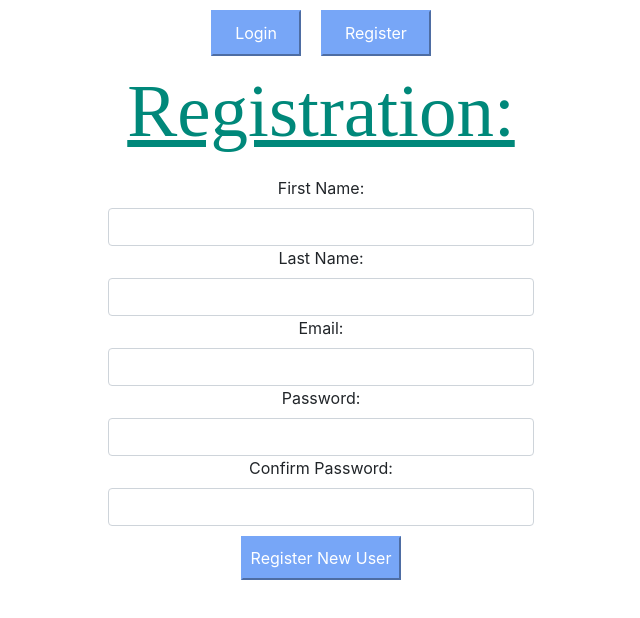
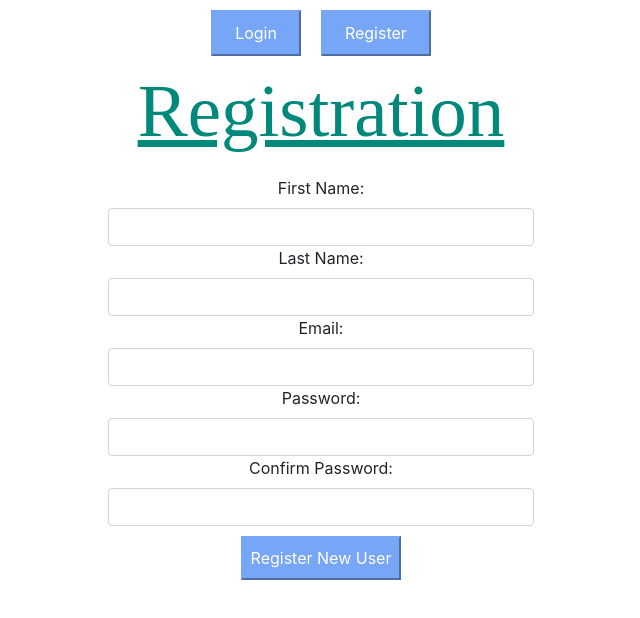
Before and after one commit to nancydo272/RentalHomeProject, a React (Create React App) app in the folder client/: page /register in a window 1280 px wide. Shown: the top 618 px of the page, without its empty margins (319-959 px from the left). Built offline with nearby package versions, Linux system fonts and the light colour scheme.

Commit message:
lastpush

```diff
--- a/client/src/components/Register.js
+++ b/client/src/components/Register.js
@@ -49,7 +49,7 @@ function Register() {
     };
 return(
         <div className='col-4 mx-auto'>
-            <h4 className="regHeader">Registration:</h4>
+            <h4 className="regHeader">Registration</h4>
             <form onSubmit={submitHandler} className="form-w mx-auto">
                 <div>
                     <label className="form-label">First Name:</label>
```
